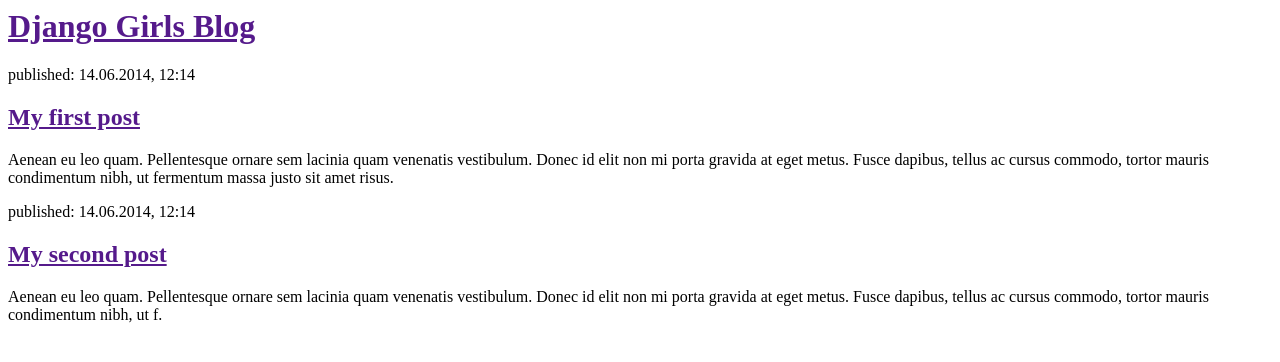
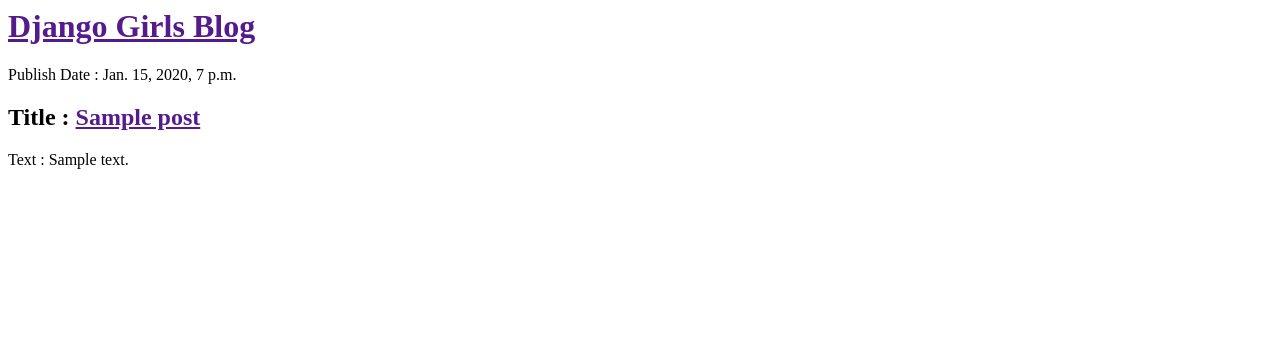
Before and after one commit to petrohong/DjangoTest, a Django app: template mysite/blog/templates/blog/photo_list.html in a window 1280 px wide. Shown: the top 362 px of the page. Run offline with Django 3.2, Linux system fonts and the light colour scheme; the template is opened without the code that fills it: values that come from a table or form of the project are taken from there, others are empty; tables that the repository leaves empty hold one stand-in row (values such as "Sample post").

Commit message:
Django Girls 블로그 만들기 강좌 두번째 업로드 - posting한 글을 리스트로 확인해요~

```diff
--- a/mysite/blog/templates/blog/photo_list.html
+++ b/mysite/blog/templates/blog/photo_list.html
@@ -6,17 +6,18 @@
 		<div>
 			<h1><a href="">Django Girls Blog</a></h1>
 		</div>
-
-		<div>
-			<p>published: 14.06.2014, 12:14</p>
-			<h2><a href="">My first post</a></h2>
-			<p>Aenean eu leo quam. Pellentesque ornare sem lacinia quam venenatis vestibulum. Donec id elit non mi porta gravida at eget metus. Fusce dapibus, tellus ac cursus commodo, tortor mauris condimentum nibh, ut fermentum massa justo sit amet risus.</p>
-		</div>
-
-		<div>
-			<p>published: 14.06.2014, 12:14</p>
-			<h2><a href="">My second post</a></h2>
-			<p>Aenean eu leo quam. Pellentesque ornare sem lacinia quam venenatis vestibulum. Donec id elit non mi porta gravida at eget metus. Fusce dapibus, tellus ac cursus commodo, tortor mauris condimentum nibh, ut f.</p>
-		</div>
+		{% for post in posts %}
+			{% if post.published_date !=  null %}
+			<div>
+				<p>Publish Date : {{post.published_date}}</p>
+				<h2>Title : <a href="">{{post.title}}</a></h2>
+				<p>Text : {{post.text | linebreaksbr}}</p>
+			</div>
+			{% else %}
+			<div>
+				<h2>Title : <a href="">{{post.title}} is not published</a></h2>
+			</div>
+			{% endif %}
+		{% endfor%}
 	</body>
 </html>
--- a/mysite/blog/views.py
+++ b/mysite/blog/views.py
@@ -1,6 +1,9 @@
 # -*- coding: utf-8 -*-
 from django.shortcuts import render
+from django.utils import timezone
+from .models import Post
 
 # Create your views here.
 def post_list(request):
-    return render(request, 'blog/photo_list.html', {})
+    posts = Post.objects.filter(created_date__lte=timezone.now()).order_by('created_date')
+    return render(request, 'blog/photo_list.html', {'posts': posts})
```
Also changed, not shown: 2 other files.
